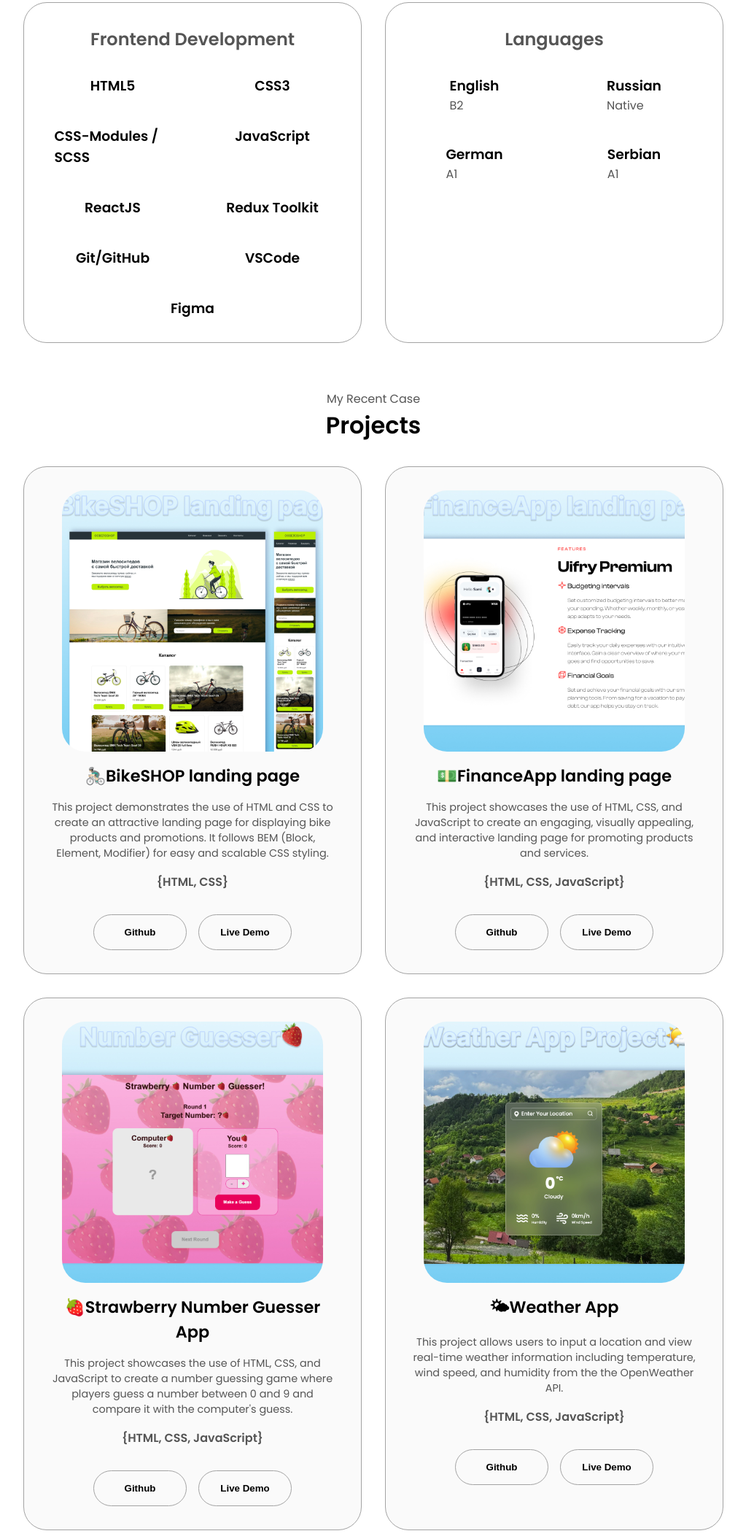
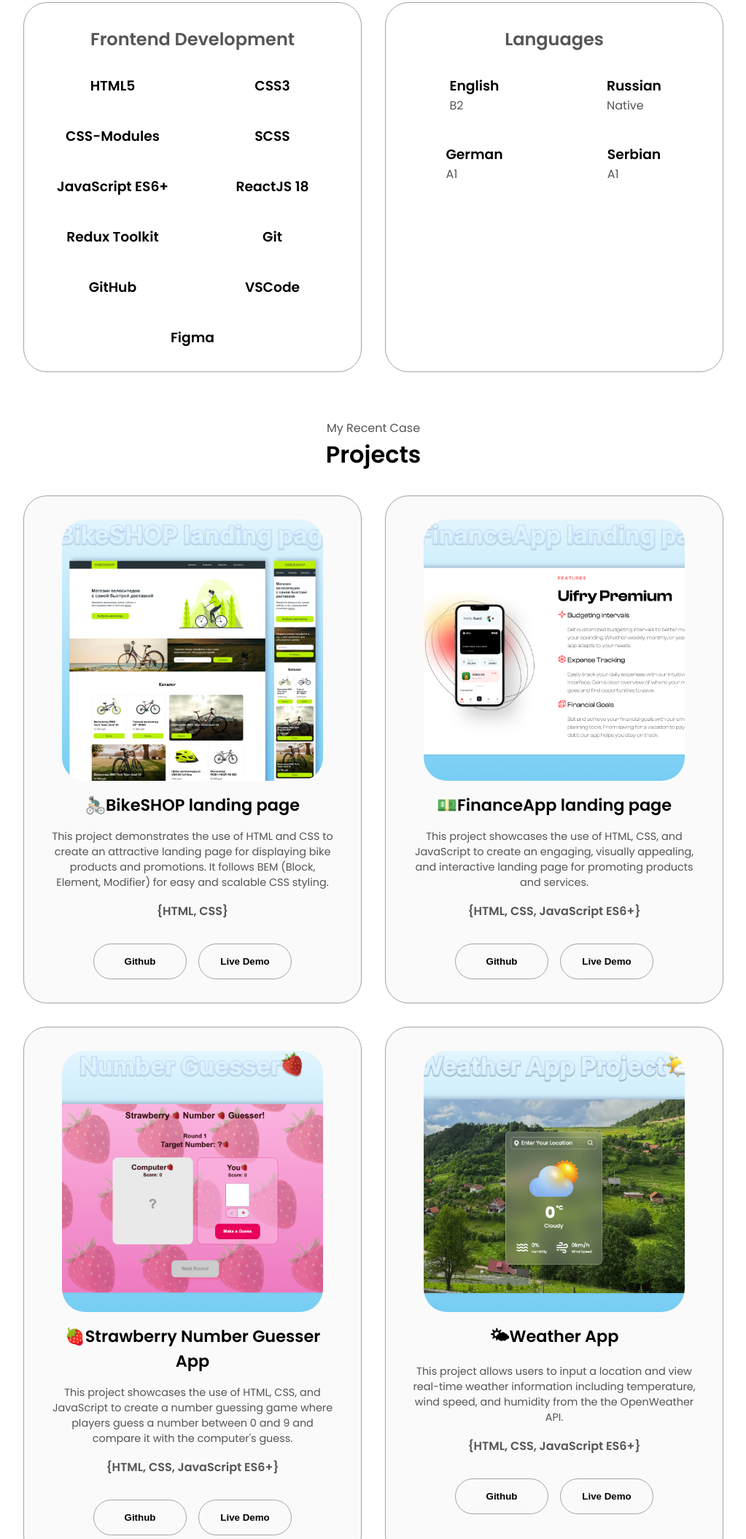
Before and after one commit to AlinaZakharovadev/PortfolioAlinaZakharova, a plain HTML site: page index.html in a window 1280 px wide. Shown: the part 1331-3440 px from the top of the page at 73% size, without its empty margins (128-1151 px from the left). Drawn offline with Linux system fonts and the light colour scheme.

Commit message:
Updated About me section

```diff
--- a/index.html
+++ b/index.html
@@ -99,12 +99,12 @@
                 class="icon"
               />
               <h3>Education</h3>
-              <p>Codecademy: Front-End Engineer Career Path (2024)<br />Google UX Design Specialization Certificate (2022)<br /> Higher School of Economics: Additional classes - Computer Programming (2020) <br /> Higher School of Economics - Bachelor's degree in Law (2020)</p>
+              <p>Codecademy: Front-End Engineer Career Path (2024)<br />Google UX Design Specialization Certificate (2022)<br /> Higher School of Economics: Additional classes - Programming (2020) <br /> Higher School of Economics - Bachelor's degree in Law (2020)</p>
             </div>
           </div>
           <!-- <div class="text-container">
             <p>
-                Hello! I'm a Junior JavaScript Front-End Engineer with a background in UX/UI design, I specialize in building responsive and user-friendly web applications. Currently expanding skills in React. Let's connect and collaborate!
+                Hello! I'm a Junior JavaScript Front-End Engineer with a background in UX/UI design. Currently expanding skills in React JS. Let's connect and collaborate!
             </p>
           </div> -->
         </div>
@@ -131,21 +131,27 @@
               </article>
               <article>
                 <div>
-                  <h3>CSS-Modules / SCSS</h3>
+                  <h3>CSS-Modules</h3>
+
+                </div>
+              </article>
+              <article>
+                <div>
+                  <h3>SCSS</h3>
 
                 </div>
               </article>
               <article>
 
                 <div>
-                  <h3>JavaScript</h3>
+                  <h3>JavaScript ES6+</h3>
 
                 </div>
               </article>
               <article>
 
                 <div>
-                  <h3>ReactJS</h3>
+                  <h3>ReactJS 18</h3>
 
                 </div>
               </article>
@@ -159,7 +165,14 @@
               <article>
 
                 <div>
-                  <h3>Git/GitHub</h3>
+                  <h3>Git</h3>
+
+                </div>
+              </article>
+              <article>
+
+                <div>
+                  <h3>GitHub</h3>
 
                 </div>
               </article>
@@ -267,7 +280,7 @@
               This project showcases the use of HTML, CSS, and JavaScript to create an engaging, visually appealing, and interactive landing page for promoting products and services.
             </h3>
             <h3 class="project-small-title">
-              {HTML, CSS, JavaScript}
+              {HTML, CSS, JavaScript ES6+}
             </h3>
             <div class="btn-container">
               <button
@@ -299,7 +312,7 @@
               This project showcases the use of HTML, CSS, and JavaScript to create a number guessing game where players guess a number between 0 and 9 and compare it with the computer's guess.
             </h3>
             <h3 class=" project-small-title">
-              {HTML, CSS, JavaScript}
+              {HTML, CSS, JavaScript ES6+}
             </h3>
             <div class="btn-container">
               <button
@@ -329,7 +342,7 @@
               This project allows users to input a location and view real-time weather information including temperature, wind speed, and humidity from the the OpenWeather API.
             </h3>
             <h3 class=" project-small-title">
-              {HTML, CSS, JavaScript}
+              {HTML, CSS, JavaScript ES6+}
             </h3>
             <div class="btn-container">
               <button
@@ -360,7 +373,7 @@
             <h3 class="project-aboutpr-title">
               This app allows users to search for random movies from a selected genre. The application fetches movie data from the TMDB (The Movie Database) API and displays the selected movie's information including title, overview, release date, poster, and cast.
             <h3 class=" project-small-title">
-              {HTML, CSS, JavaScript}
+              {HTML, CSS, JavaScript ES6+}
             </h3>
             <div class="btn-container">
               <button
```
